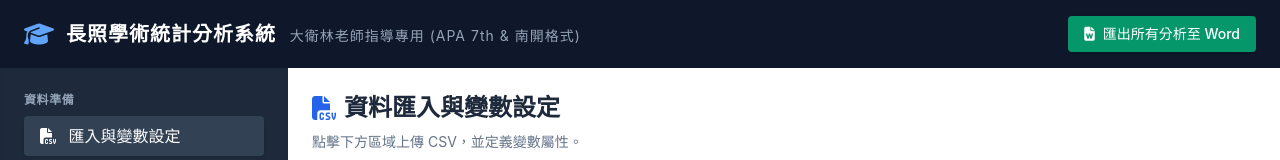
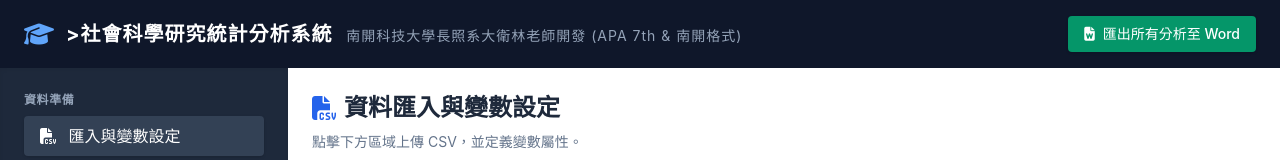
Before and after one commit to david594david-netizen/analyze_data, a plain HTML site: page index.html in a window 1280 px wide. Shown: the top 160 px of the page. Drawn offline with nearby package versions, Linux system fonts and the light colour scheme.

Commit message:
Update title and header for statistical analysis system

```diff
--- a/index.html
+++ b/index.html
@@ -3,7 +3,7 @@
 <head>
     <meta charset="UTF-8">
     <meta name="viewport" content="width=device-width, initial-scale=1.0">
-    <title>長照學術統計分析系統 (大衛林老師指導版)</title>
+    <title>社會科學統計分析系統 (南開科技大學長照系大衛林老師開發)</title>
     <script src="https://cdn.tailwindcss.com"></script>
     <link rel="stylesheet" href="https://cdnjs.cloudflare.com/ajax/libs/font-awesome/6.4.0/css/all.min.css">
     <!-- 引入 PapaParse 解析 CSV -->
@@ -71,7 +71,7 @@
         <div class="px-6 py-4 flex items-center justify-between">
             <div class="flex items-center gap-3">
                 <i class="fa-solid fa-graduation-cap text-2xl text-blue-400"></i>
-                <h1 class="text-xl font-bold tracking-wider">長照學術統計分析系統 <span class="text-sm font-normal text-slate-400 ml-2">大衛林老師指導專用 (APA 7th & 南開格式)</span></h1>
+                <h1 class="text-xl font-bold tracking-wider">>社會科學研究統計分析系統 <span class="text-sm font-normal text-slate-400 ml-2">南開科技大學長照系大衛林老師開發 (APA 7th & 南開格式)</span></h1>
             </div>
             <div class="flex gap-4">
                 <button onclick="exportToWord()" class="bg-emerald-600 hover:bg-emerald-500 text-white px-4 py-2 rounded text-sm font-medium transition-colors shadow flex items-center gap-2">
```
